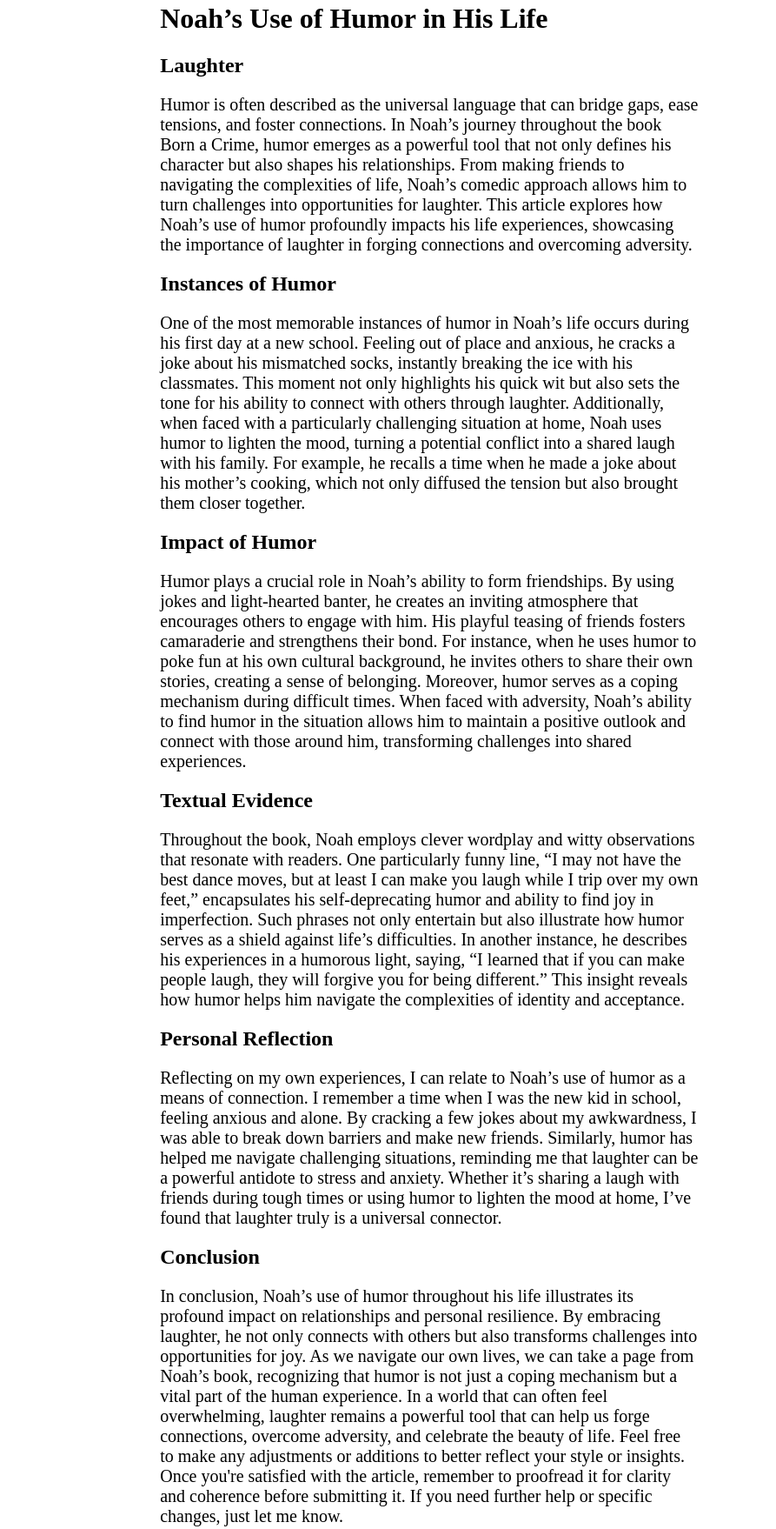
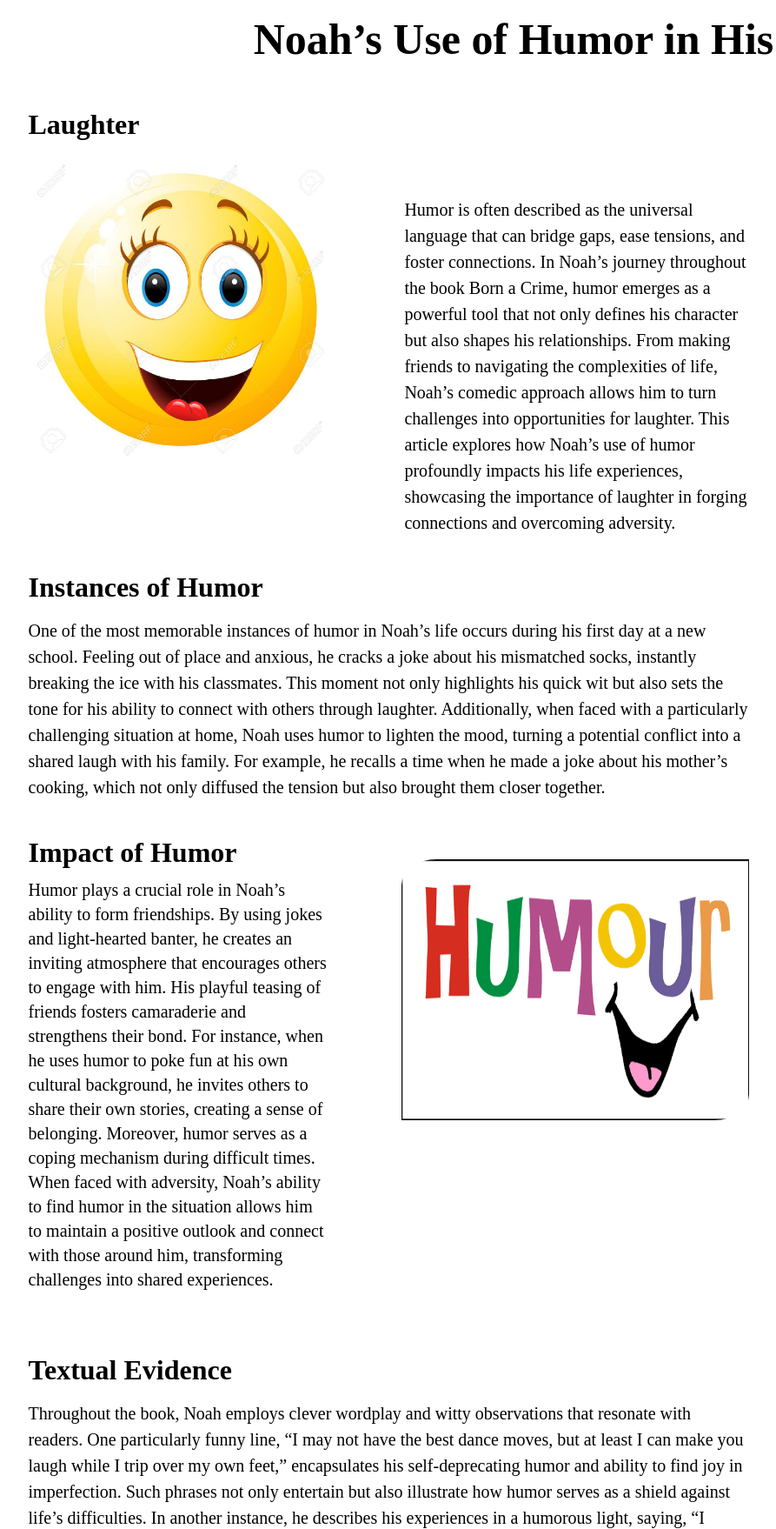
Before and after one commit to esther-njoroge/Trevor-humour, a plain HTML site: page index.html in a window 1280 px wide. Shown: the part 18-1776 px from the top of the page at 87% size, without its empty margins (203-1096 px from the left). Drawn offline with Linux system fonts and the light colour scheme.

Commit message:
add changes

```diff
--- a/index.css
+++ b/index.css
@@ -1,7 +1,122 @@
 #container{
-    margin-left: 30%;
+    margin-left: 18%;
+    /* margin-top: -3%; */
+}
+#content{
+    margin-top: -8%;
+}
+#title{
+    margin-left: 25%;
+    font-size: 50px;
+    font-weight: bold;
 }
 .par{
+    font-size: 20px;
+    width: 80%;
+    margin-top: -1%;
+    line-height: 30px;
+
+}
+#laugh-all{
+    margin-top: -18%;
+
+}
+#laugh{
+    margin-right: 20%;
+    display: flex;
+    gap: 10%;
+}
+.laugh-heading{
+    font-size: 32px;
+    margin-top: 13%;
+
+}
+#laugh-par{
+    font-size: 20px;
     width: 70%;
+    margin-top: 4.5%;
+    line-height: 30px;
+
+}
+#laughter{
+    margin-top: -1%;
+    height: 350px;
+    border-top-left-radius: 10%;
+    border-bottom-right-radius: 10%;
+
+}
+.humor-heading{
+    font-size: 32px;
+    margin-top: 20%;
+
+}
+#humour-impact{
+    display: flex;
+    gap: 10%;
+    margin-right: 20%;
+    margin-top: 3%;
+    line-height: 28px;
     font-size: 20px;
+
 }
+#humour-img{
+    margin-top: -5%;
+    height: 300px;
+    width: 400px;
+    border-top-left-radius: 10%;
+    border-bottom-right-radius: 10%;
+
+}
+#humor-par{
+    font-size: 20px;
+    width: 80%;
+    margin-top: -1%;
+    line-height: 30px;
+
+}
+.impact-heading{
+    font-size: 32px;
+    margin-top: 4%;
+
+
+}
+.impact-par{
+    margin-top: -2.5%;
+
+
+}
+.textual-heading{
+    font-size: 32px;
+    margin-top: 5%;
+
+}
+.reflection-heading{
+    font-size: 32px;
+    margin-top: 5%;
+
+}
+#reflect{
+    margin-right: 20%;
+    display: flex;
+    gap: 10%;
+}
+#reflection{
+    margin-top: 2%;
+    height: 350px;
+    width: 450px;
+    border-top-left-radius: 10%;
+    border-bottom-right-radius: 10%;
+
+}
+.reflection-par{
+    font-size: 20px;
+    width: 70%;
+    margin-top: 5%;
+    line-height: 30px;
+
+}
+.conclusion-heading{
+    font-size: 32px;
+    margin-top: 4%;
+
+}
--- a/index.html
+++ b/index.html
@@ -9,38 +9,50 @@
 </head>
 <body>
     <div id="container">
-        <div>
-            <h1 id="">Noah’s Use of Humor in His Life</h1>
-            <h2>Laughter</h2>
-            <p class="par">Humor is often described as the universal language that can bridge gaps, ease tensions, and foster connections. In Noah’s journey throughout the book Born a Crime, humor emerges as a powerful tool that not only defines his character but also shapes his relationships. From making friends to navigating the complexities of life, Noah’s comedic approach allows him to turn challenges into opportunities for laughter. This article explores how Noah’s use of humor profoundly impacts his life experiences, showcasing the importance of laughter in forging connections and overcoming adversity.</p>
+        <h1 id="title">Noah’s Use of Humor in His Life</h1>
+
+
+        <div id="content">
+        <h2 class="laugh-heading">Laughter</h2>
+        <div id="laugh">
+            <!-- <h2 class="laugh-heading">Laughter</h2> -->
+            <img src="images/smiley.jpg" alt="" id="laughter">
+            <p id="laugh-par">Humor is often described as the universal language that can bridge gaps, ease tensions, and foster connections. In Noah’s journey throughout the book Born a Crime, humor emerges as a powerful tool that not only defines his character but also shapes his relationships. From making friends to navigating the complexities of life, Noah’s comedic approach allows him to turn challenges into opportunities for laughter. This article explores how Noah’s use of humor profoundly impacts his life experiences, showcasing the importance of laughter in forging connections and overcoming adversity.</p>
 
         </div>
 
-        <div>
-            <h2>Instances of Humor</h2>
-            <p class="par">One of the most memorable instances of humor in Noah’s life occurs during his first day at a new school. Feeling out of place and anxious, he cracks a joke about his mismatched socks, instantly breaking the ice with his classmates. This moment not only highlights his quick wit but also sets the tone for his ability to connect with others through laughter. Additionally, when faced with a particularly challenging situation at home, Noah uses humor to lighten the mood, turning a potential conflict into a shared laugh with his family. For example, he recalls a time when he made a joke about his mother’s cooking, which not only diffused the tension but also brought them closer together.</p>
+        <div id="laugh-all">
+            <h2 class="humor-heading">Instances of Humor</h2>
+            <p id="humor-par">One of the most memorable instances of humor in Noah’s life occurs during his first day at a new school. Feeling out of place and anxious, he cracks a joke about his mismatched socks, instantly breaking the ice with his classmates. This moment not only highlights his quick wit but also sets the tone for his ability to connect with others through laughter. Additionally, when faced with a particularly challenging situation at home, Noah uses humor to lighten the mood, turning a potential conflict into a shared laugh with his family. For example, he recalls a time when he made a joke about his mother’s cooking, which not only diffused the tension but also brought them closer together.</p>
         </div>
 
         <div>
-            <h2>Impact of Humor</h2>
-            <p class="par">Humor plays a crucial role in Noah’s ability to form friendships. By using jokes and light-hearted banter, he creates an inviting atmosphere that encourages others to engage with him. His playful teasing of friends fosters camaraderie and strengthens their bond. For instance, when he uses humor to poke fun at his own cultural background, he invites others to share their own stories, creating a sense of belonging. Moreover, humor serves as a coping mechanism during difficult times. When faced with adversity, Noah’s ability to find humor in the situation allows him to maintain a positive outlook and connect with those around him, transforming challenges into shared experiences.</p>
+            <h2 class="impact-heading">Impact of Humor</h2></div>
+        <div id="humour-impact">
+
+            <p class="impact-par">Humor plays a crucial role in Noah’s ability to form friendships. By using jokes and light-hearted banter, he creates an inviting atmosphere that encourages others to engage with him. His playful teasing of friends fosters camaraderie and strengthens their bond. For instance, when he uses humor to poke fun at his own cultural background, he invites others to share their own stories, creating a sense of belonging. Moreover, humor serves as a coping mechanism during difficult times. When faced with adversity, Noah’s ability to find humor in the situation allows him to maintain a positive outlook and connect with those around him, transforming challenges into shared experiences.</p>
+            <img src="images/humour.png" alt="" id="humour-img">
         </div>
 
         <div>
-            <h2>Textual Evidence</h2>
+            <h2 class="textual-heading">Textual Evidence</h2>
             <p class="par">Throughout the book, Noah employs clever wordplay and witty observations that resonate with readers. One particularly funny line, “I may not have the best dance moves, but at least I can make you laugh while I trip over my own feet,” encapsulates his self-deprecating humor and ability to find joy in imperfection. Such phrases not only entertain but also illustrate how humor serves as a shield against life’s difficulties. In another instance, he describes his experiences in a humorous light, saying, “I learned that if you can make people laugh, they will forgive you for being different.” This insight reveals how humor helps him navigate the complexities of identity and acceptance.
             </p>
         </div>
 
-        <div>
-            <h2>Personal Reflection</h2>
-            <p class="par">Reflecting on my own experiences, I can relate to Noah’s use of humor as a means of connection. I remember a time when I was the new kid in school, feeling anxious and alone. By cracking a few jokes about my awkwardness, I was able to break down barriers and make new friends. Similarly, humor has helped me navigate challenging situations, reminding me that laughter can be a powerful antidote to stress and anxiety. Whether it’s sharing a laugh with friends during tough times or using humor to lighten the mood at home, I’ve found that laughter truly is a universal connector.</p>
+        <h2 class="reflection-heading">Personal Reflection</h2>
+        <div id="reflect">
+
+            <img src="images/reflection.png" alt="" id="reflection">
+            <p class="reflection-par">Reflecting on my own experiences, I can relate to Noah’s use of humor as a means of connection. I remember a time when I was the new kid in school, feeling anxious and alone. By cracking a few jokes about my awkwardness, I was able to break down barriers and make new friends. Similarly, humor has helped me navigate challenging situations, reminding me that laughter can be a powerful antidote to stress and anxiety. Whether it’s sharing a laugh with friends during tough times or using humor to lighten the mood at home, I’ve found that laughter truly is a universal connector.</p>
         </div>
 
         <div>
-            <h2>Conclusion</h2>
+            <h2 class="conclusion-heading">Conclusion</h2>
             <p class="par">In conclusion, Noah’s use of humor throughout his life illustrates its profound impact on relationships and personal resilience. By embracing laughter, he not only connects with others but also transforms challenges into opportunities for joy. As we navigate our own lives, we can take a page from Noah’s book, recognizing that humor is not just a coping mechanism but a vital part of the human experience. In a world that can often feel overwhelming, laughter remains a powerful tool that can help us forge connections, overcome adversity, and celebrate the beauty of life. Feel free to make any adjustments or additions to better reflect your style or insights. Once you're satisfied with the article, remember to proofread it for clarity and coherence before submitting it. If you need further help or specific changes, just let me know.</p>
         </div>
+
+    </div>
     </div>
 </body>
 </html>
```
Also changed, not shown: images/humour.png (added), images/reflection.png (added), images/smiley.jpg (added).
